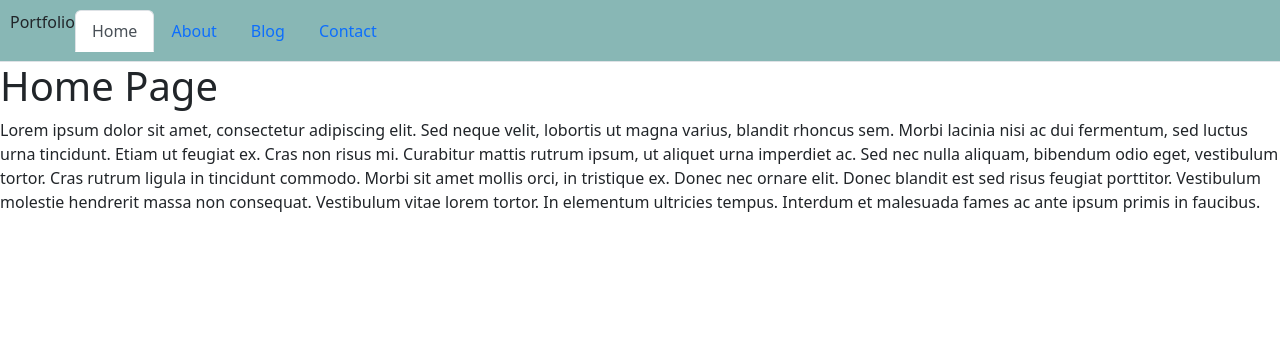
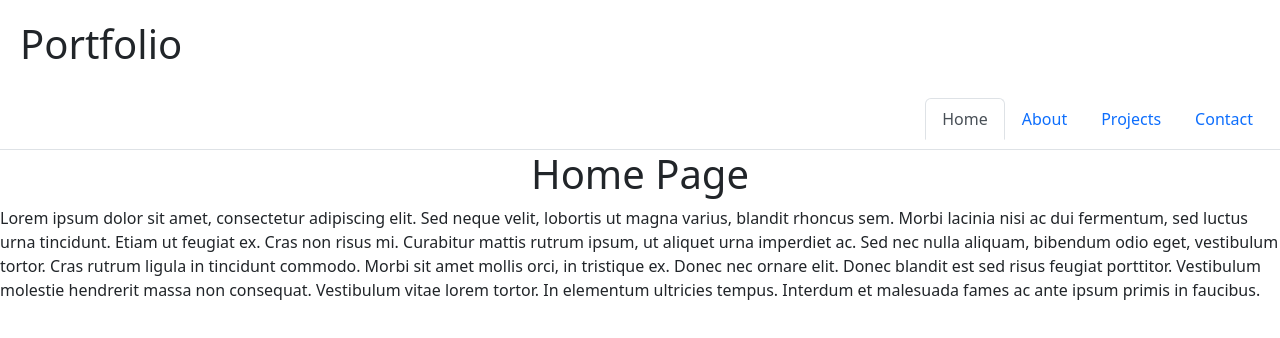
Before and after one commit to ssangwang/React-Portfolio, a React (Create React App) app: page / in a window 1280 px wide. Shown: the top 338 px of the page. Built offline with nearby package versions, Linux system fonts and the light colour scheme.

Commit message:
added projects tab, updated visual aspects of header and navbar

```diff
--- /dev/null
+++ b/src/components/Header.js
@@ -0,0 +1,17 @@
+import React from "react";
+
+const styles = {
+    heading: {
+      margin: '20px'
+    }
+  };
+
+export default function Header(){
+
+return (
+    <div>
+        <h1 style={styles.heading}>Portfolio</h1>
+    </div>
+)
+
+}
--- a/src/components/NavTabs.js
+++ b/src/components/NavTabs.js
@@ -5,22 +5,14 @@ import React from 'react';
 const styles = {
   card: {
     padding: '10px',
-    background: '#88B7B5',
-  },
-  heading: {
-    background: '#9a74db',
-    minHeight: 50,
-    lineHeight: 3.5,
-    fontSize: '1.2rem',
-    color: 'white',
-    padding: '0 20px',
-  },
+    display: 'flex',
+    justifyContent: 'flex-end',
+  }
 };
 
 function NavTabs({ currentPage, handlePageChange }) {
   return (
     <ul className="nav nav-tabs" style={styles.card}>
-      <li className="nav-item">Portfolio</li>
       <li className="nav-item">
         <a
           href="#home"
@@ -45,13 +37,13 @@ function NavTabs({ currentPage, handlePageChange }) {
       </li>
       <li className="nav-item">
         <a
-          href="#blog"
-          onClick={() => handlePageChange('Blog')}
+          href="#projects"
+          onClick={() => handlePageChange('Projects')}
           //  TODO: Add a comment explaining what this logic is doing
 
-          className={currentPage === 'Blog' ? 'nav-link active' : 'nav-link'}
+          className={currentPage === 'Projects' ? 'nav-link active' : 'nav-link'}
         >
-          Blog
+          Projects
         </a>
       </li>
       <li className="nav-item">
--- a/src/components/PortfolioContainer.js
+++ b/src/components/PortfolioContainer.js
@@ -2,8 +2,9 @@ import React, { useState } from 'react';
 import NavTabs from './NavTabs';
 import Home from './pages/Home';
 import About from './pages/About';
-import Blog from './pages/Blog';
+import Projects from './pages/Projects';
 import Contact from './pages/Contact';
+import Header from './Header';
 
 
 export default function PortfolioContainer() {
@@ -17,8 +18,8 @@ export default function PortfolioContainer() {
     if (currentPage === 'About') {
       return <About />;
     }
-    if (currentPage === 'Blog') {
-      return <Blog />;
+    if (currentPage === 'Projects') {
+      return <Projects />;
     }
     return <Contact />;
   };
@@ -27,6 +28,7 @@ export default function PortfolioContainer() {
 
   return (
     <div>
+      <Header/>
       <NavTabs currentPage={currentPage} handlePageChange={handlePageChange} />
       {renderPage()}
     </div>
--- a/src/components/pages/About.js
+++ b/src/components/pages/About.js
@@ -1,9 +1,15 @@
 import React from 'react';
+
+const styles = {
+  heading: {
+    textAlign: 'center',
+  }
+};
 
 export default function About() {
   return (
     <div>
-      <h1>About Page</h1>
+      <h1 style={styles.heading}>About Page</h1>
       <p>
         Nunc pharetra finibus est at efficitur. Praesent sed congue diam.
         Integer gravida dui mauris, ut interdum nunc egestas sed. Aenean sed
--- a/src/components/pages/Contact.js
+++ b/src/components/pages/Contact.js
@@ -1,9 +1,15 @@
 import React from 'react';
+
+const styles = {
+  heading: {
+    textAlign: 'center',
+  }
+};
 
 export default function Contact() {
   return (
     <div>
-      <h1>Contact Page</h1>
+      <h1 style={styles.heading}>Contact Page</h1>
       <p>
         Integer cursus bibendum sem non pretium. Vestibulum in aliquet sem, quis
         molestie urna. Aliquam semper ultrices varius. Aliquam faucibus sit amet
--- a/src/components/pages/Home.js
+++ b/src/components/pages/Home.js
@@ -1,8 +1,8 @@
 import React from 'react';
 
 const styles = {
-  portBody: {
-    background: '#F4ECD6'
+  heading: {
+    textAlign: 'center',
   }
 };
 
@@ -10,7 +10,7 @@ const styles = {
 export default function Home() {
   return (
     <div>
-      <h1>Home Page</h1>
+      <h1 style={styles.heading}>Home Page</h1>
       <p>
         Lorem ipsum dolor sit amet, consectetur adipiscing elit. Sed neque
         velit, lobortis ut magna varius, blandit rhoncus sem. Morbi lacinia nisi
--- a/src/components/pages/Blog.js
+++ b/src/components/pages/Projects.js
@@ -1,9 +1,15 @@
 import React from 'react';
+
+const styles = {
+  heading: {
+    textAlign: 'center',
+  }
+};
 
 export default function Blog() {
   return (
     <div>
-      <h1>Blog Page</h1>
+      <h1 style={styles.heading}>Projects</h1>
       <p>
         Donec a volutpat quam. Curabitur nec varius justo, sed rutrum ligula.
         Curabitur pellentesque turpis sit amet eros iaculis, a mollis arcu
```
